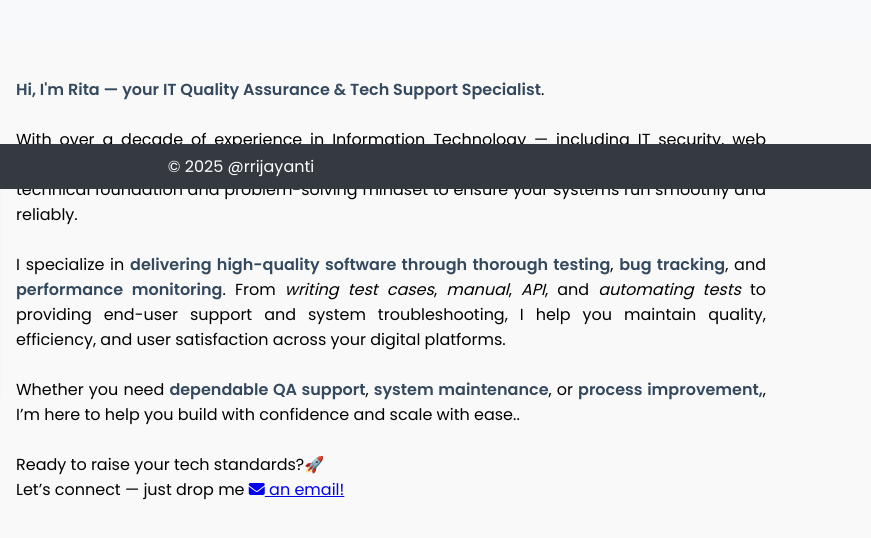
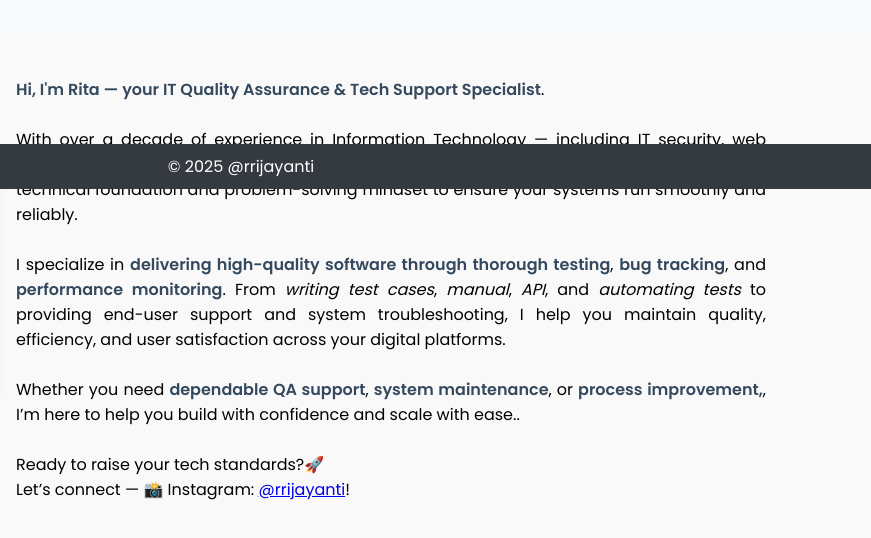
Before and after one commit to rrijayanti/Portqa, a plain HTML site: page index.html in a window 1280 px wide. Shown: the part 611-1149 px from the top of the page, 409-1280 px from the left. Drawn offline with nearby package versions, Linux system fonts and the light colour scheme.

Commit message:
Update index.html

```diff
--- a/index.html
+++ b/index.html
@@ -37,9 +37,7 @@
     From <i>writing test cases</i>, <i>manual</i>, <i>API</i>, and <i>automating tests</i> to providing end-user support and system troubleshooting, I help you maintain quality, efficiency, and user satisfaction across your digital platforms. <br><br>
     Whether you need <span class="highlight">dependable QA support</span>, <span class="highlight">system maintenance</span>, or <span class="highlight">process improvement,</span>,  I’m here to help you build with confidence and scale with ease..<br><br>
 
-    Ready to raise your tech standards?🚀<br>Let’s connect — just drop me
-    <a href="mailto:ritarijayanti@gmail.com">
-      <i class="fas fa-envelope"></i> an email!
+    Ready to raise your tech standards?🚀<br>Let’s connect — 📸 Instagram: <a href="https://instagram.com/ritarijayanti" target="_blank">@rrijayanti</a>!
     </a>
   </div>
 </section>
```
